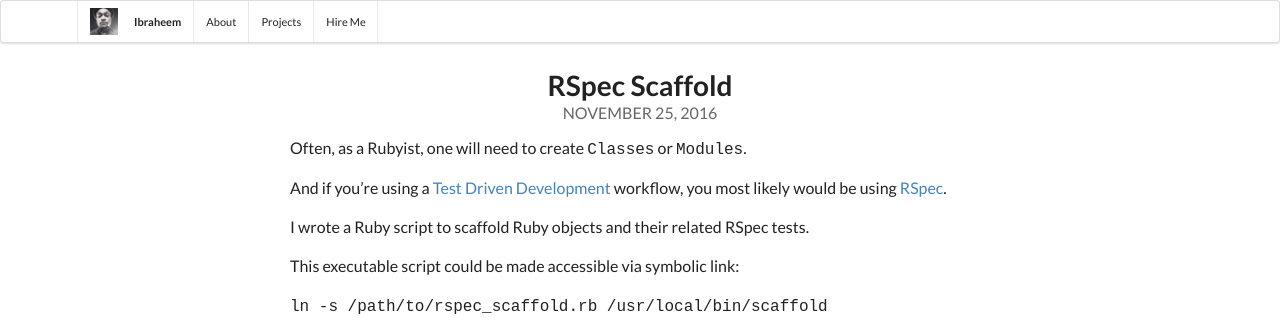
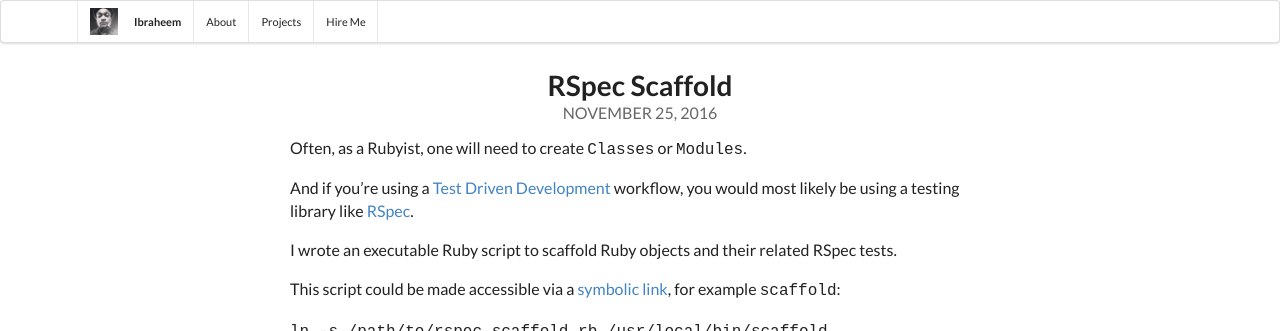
Before and after one commit to ibraheem4/ibraheem4.github.io, a Jekyll site: the page built from _posts/2016-11-25-RSpec-Scaffold.md, in a window 1280 px wide, cut to the strip 0-331 px from the top of the page. Built offline with Jekyll 4.4.1, drawn with Linux system fonts in a browser that asks for light colours; nearby versions of some CDN libraries; some web fonts are replaced; library files that are not in the unit come from our copies.

Commit message:
Update blog post text

```diff
--- a/_posts/2016-11-25-RSpec-Scaffold.md
+++ b/_posts/2016-11-25-RSpec-Scaffold.md
@@ -10,11 +10,11 @@
 ---
 Often, as a Rubyist, one will need to create `Classes` or `Modules`.
 
-And if you're using a [Test Driven Development](https://en.wikipedia.org/wiki/Test-driven_development) workflow, you most likely would be using [RSpec](http://rspec.info/).
+And if you're using a [Test Driven Development](https://en.wikipedia.org/wiki/Test-driven_development) workflow, you would most likely be using a testing library like [RSpec](http://rspec.info/).
 
-I wrote a Ruby script to scaffold Ruby objects and their related RSpec tests.
+I wrote an executable Ruby script to scaffold Ruby objects and their related RSpec tests.
 
-This executable script could be made accessible via symbolic link:
+This script could be made accessible via a [symbolic link](https://kb.iu.edu/d/abbe), for example `scaffold`:
 
 `ln -s /path/to/rspec_scaffold.rb /usr/local/bin/scaffold`
 
```
